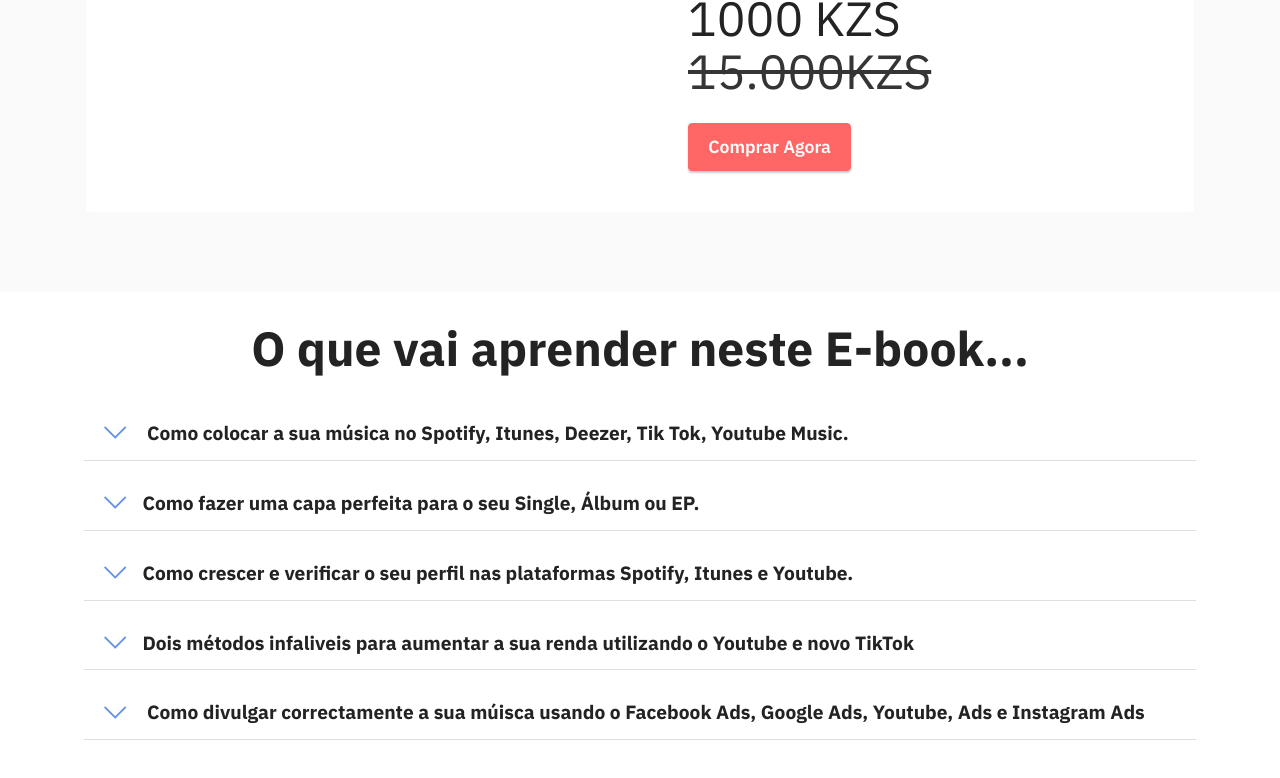
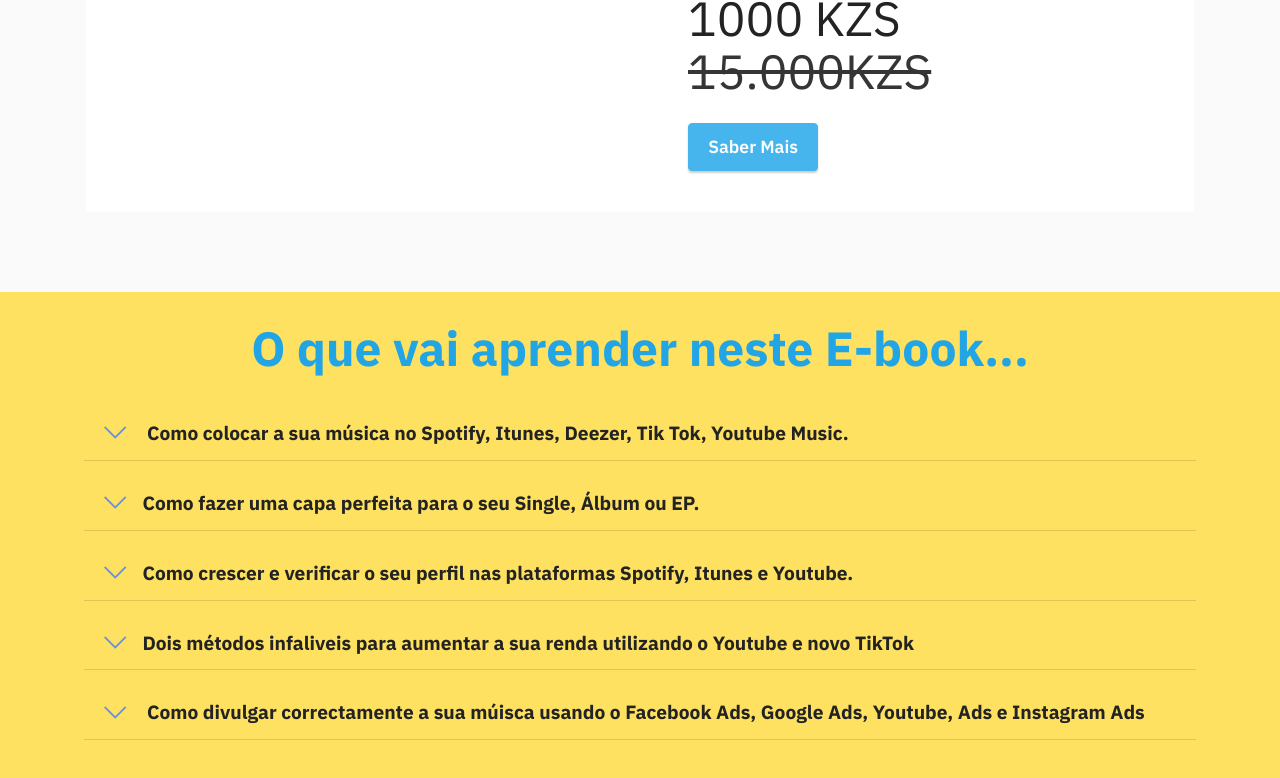
Before and after one commit to amadeu2020/bb1bbbb, a plain HTML site: page index.html in a window 1280 px wide. Shown: the part 272-1050 px from the top of the page. Drawn offline with Linux system fonts and the light colour scheme; files whose address does not match are found by name.

Commit message:
create github pages

```diff
--- a/assets/mobirise/css/mbr-additional.css
+++ b/assets/mobirise/css/mbr-additional.css
@@ -770,7 +770,7 @@ a {
   padding-top: 30px;
   padding-bottom: 30px;
   position: relative;
-  background-color: #ffffff;
+  background-color: #ffe161;
 }
 .cid-s8zF5lWFAb .card .card-header {
   background-color: transparent;
@@ -793,6 +793,9 @@ a {
   font-size: 1.4rem !important;
   color: #6592e6;
 }
+.cid-s8zF5lWFAb H3 {
+  color: #22a5e5;
+}
 .cid-s8zTFST7jQ {
   padding-top: 0rem;
   padding-bottom: 0rem;
--- a/index.html
+++ b/index.html
@@ -48,7 +48,7 @@
                             <span class="currentcost mbr-fonts-style pr-2 display-2">1000 KZS</span>
                             <span class="oldcost mbr-fonts-style display-2">15.000KZS</span>
                         </div>
-                        <div class="mbr-section-btn pt-3"><a href="https://mobiri.se" class="btn btn-secondary display-4">Comprar Agora</a></div>
+                        <div class="mbr-section-btn pt-3"><a href="https://mobiri.se" class="btn btn-info display-4">Saber Mais</a></div>
                     </div>
                 </div>
             </div>
@@ -56,7 +56,7 @@
     </div>
 </section>
 
-<section class="engine"><a href="https://mobirise.info">Mobirise</a></section><section class="content17 cid-s8zF5lWFAb" id="content17-m">
+<section class="engine"><a href="https://mobirise.info/p">website templates free download</a></section><section class="content17 cid-s8zF5lWFAb" id="content17-m">
 
 
 
```
Also changed, not shown: 1 other file.
